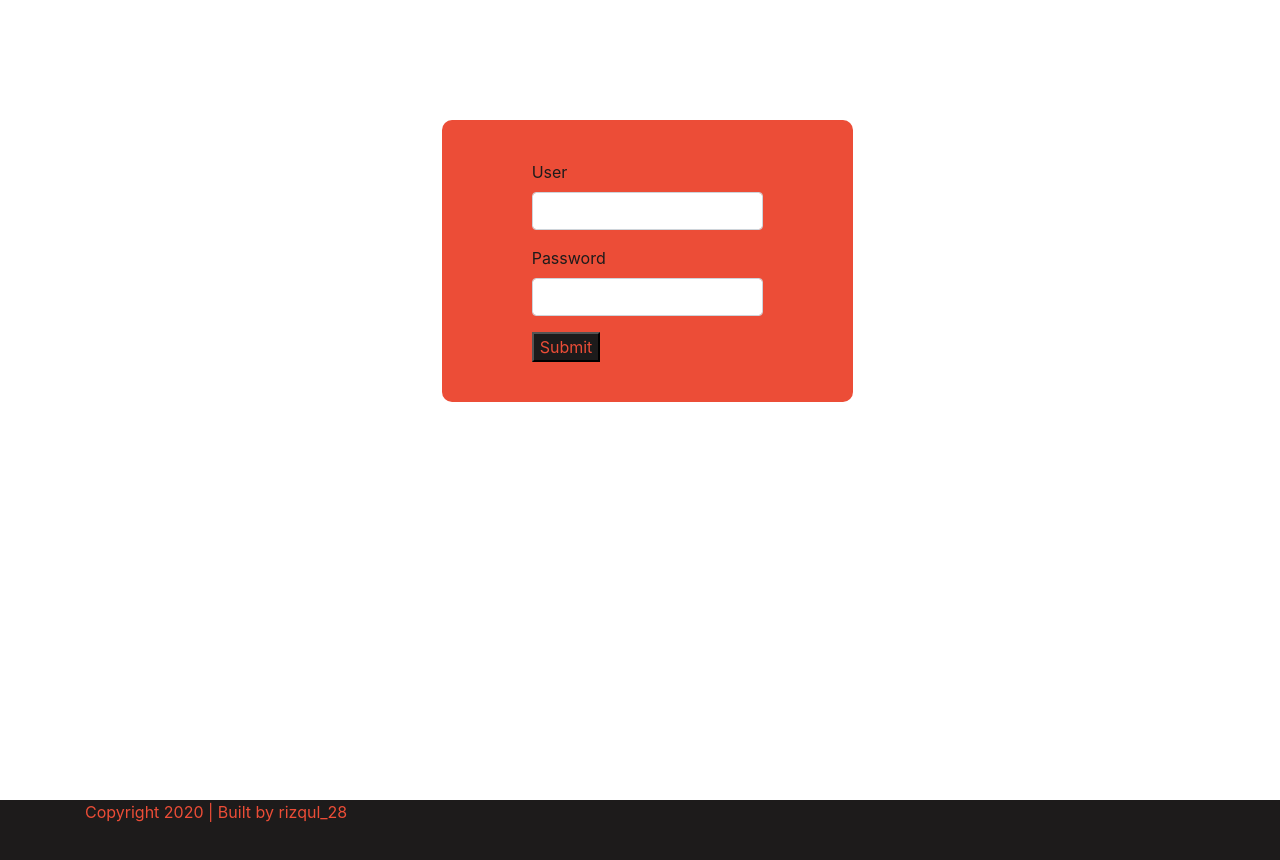
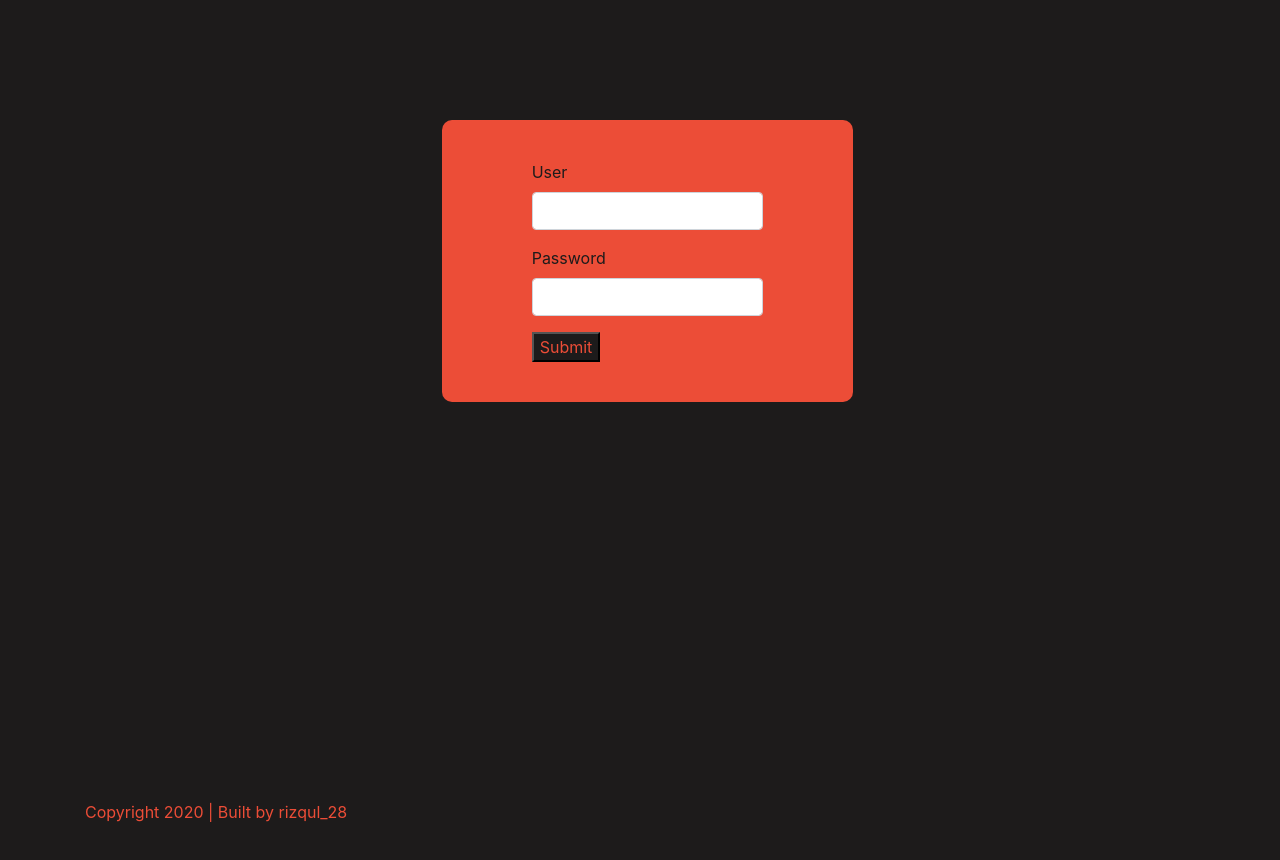
Before and after one commit to rizqul/bootstrap-profile-website, a plain HTML site: page index.html in a window 1280 px wide. Drawn offline with Linux system fonts and the light colour scheme.

Commit message:
remove login background

```diff
--- a/Modified-Style.css
+++ b/Modified-Style.css
@@ -58,7 +58,6 @@ footer {
 
 
 .login-bg {
-    background:url("../tes/img/web-bg_9.jpg") no-repeat;
     width: 100%;
     height: 100vh;
 }
--- a/index.html
+++ b/index.html
@@ -57,7 +57,7 @@
 
 
 
-      <div class="container-fluid login-bg">
+      <div class="container-fluid login-bg" style="background-color: #1d1b1b;">
           <div class="row">
               <div class="col-md-4 col-sm-4 col-xs-12"></div>
               <div class="col-md-4 col-sm-4 col-xs-12">
```
